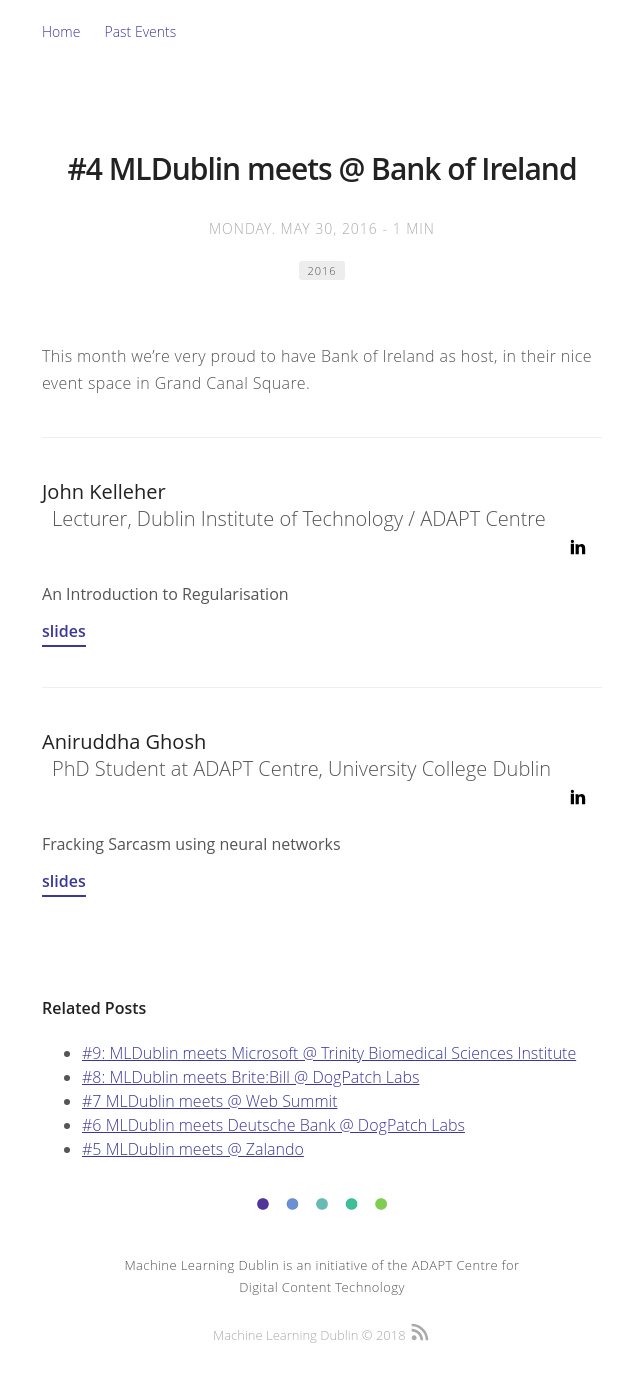
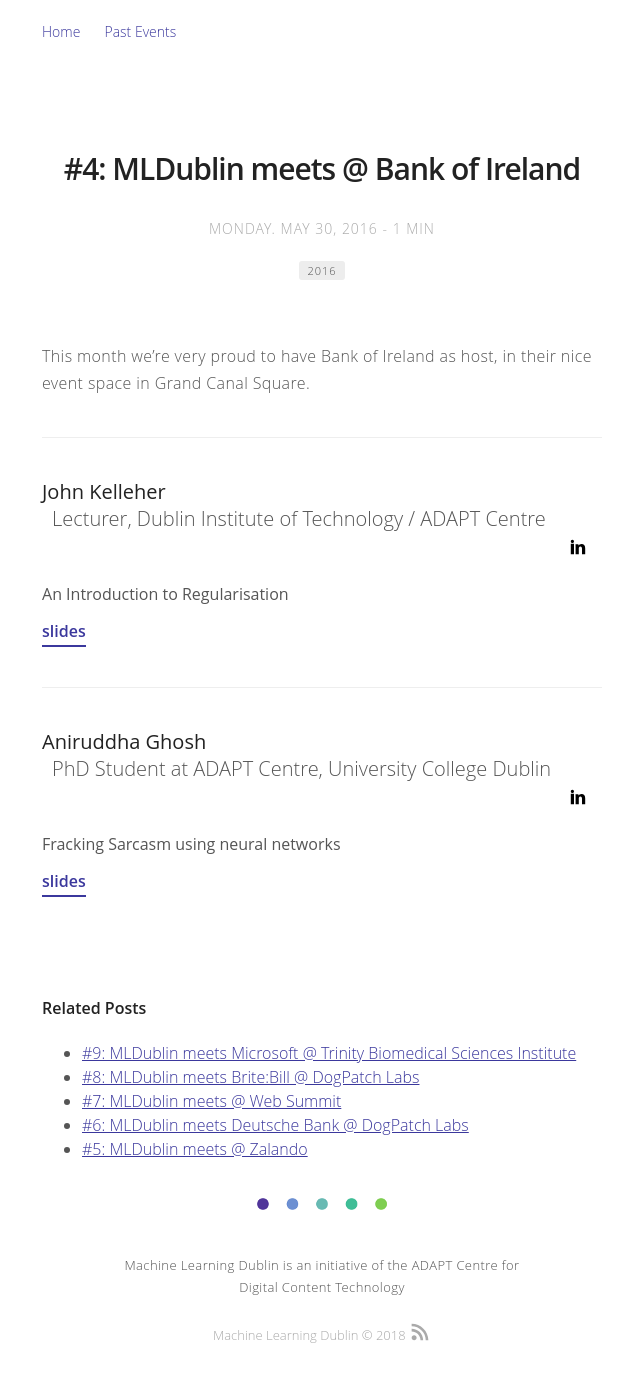
Before and after one commit to MLDublin/mldublin.github.io, a Jekyll site: the page built from _posts/2016-05-30-bank-of-ireland.md, in a window 1280 px wide. Shown: the whole page, without its empty margins (318-958 px from the left). Built offline with Jekyll 4.4.1, drawn with Linux system fonts in a browser that asks for light colours; some web fonts are replaced; comment, search, counter and statistics services are not loaded.

```diff
--- a/_posts/2016-05-30-bank-of-ireland.md
+++ b/_posts/2016-05-30-bank-of-ireland.md
@@ -1,6 +1,6 @@
 ---
 layout: event
-title: "#4 MLDublin meets @ Bank of Ireland"
+title: "#4: MLDublin meets @ Bank of Ireland"
 date: 2016-05-30 12:00
 categories: meeting report
 tags: [["2016"]]
```
Also changed, not shown: _posts/2016-02-29-nitro.md (+1 -1 lines), _posts/2016-04-29-boxever.md (+1 -1 lines), _posts/2016-06-21-Zalando.md (+1 -1 lines), _posts/2016-08-29-db-at-dogpatch.md (+1 -1 lines), _posts/2016-09-26-websummit.md (+1 -1 lines).
